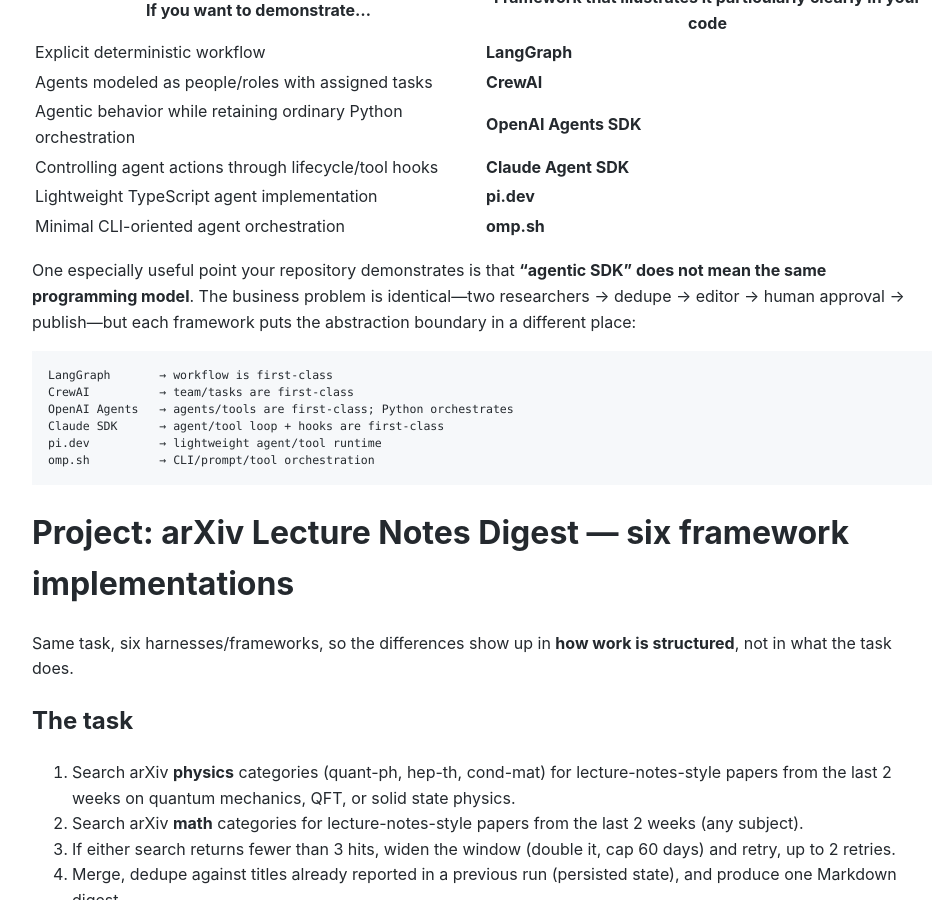
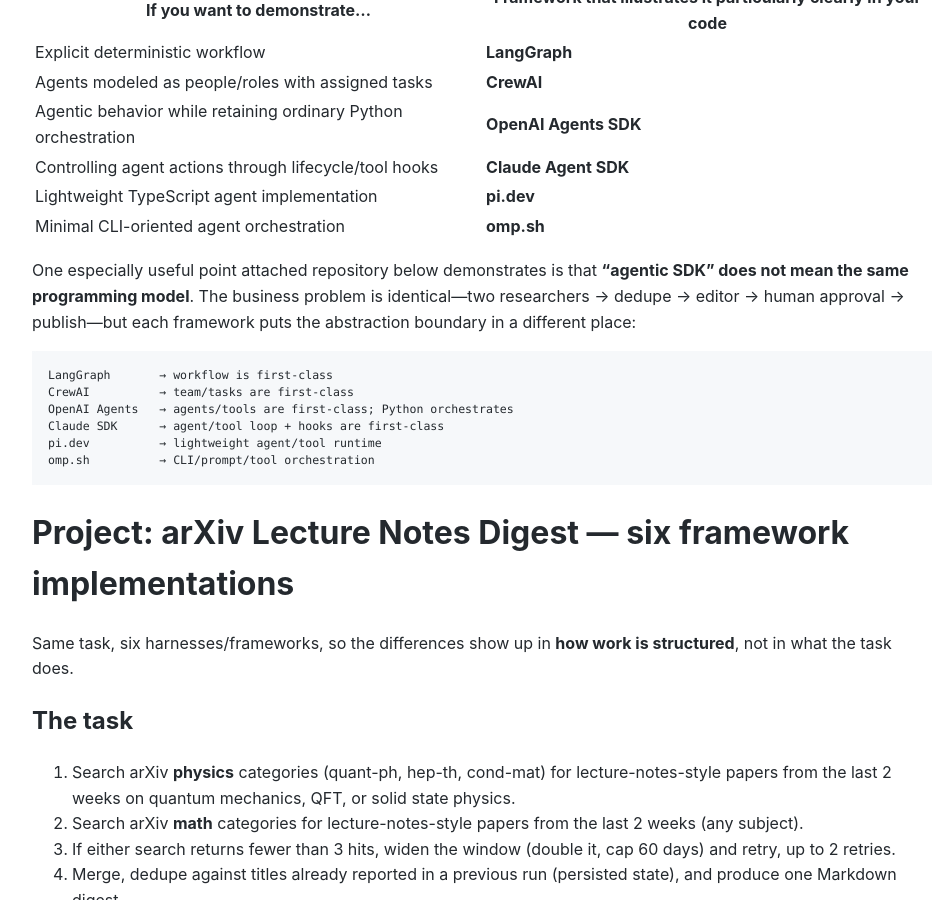
Before and after one commit to Michael-Lubinsky/michael-lubinsky.github.com, a Jekyll site: the page built from agent/agent.md, in a window 1280 px wide and 900 px high, scrolled down 2689 px. Shown: the whole window, without its empty margins (158-1107 px from the left). Built offline with Jekyll 4.4.1, drawn with Linux system fonts in a browser that asks for light colours; our own code applies the rules of GitHub Pages for plain Markdown files.

````diff
--- a/agent/agent.md
+++ b/agent/agent.md
@@ -104,7 +104,7 @@
 | Lightweight TypeScript agent implementation                    | **pi.dev**                                                      |
 | Minimal CLI-oriented agent orchestration                       | **omp.sh**                                                      |
 
-One especially useful point your repository demonstrates is that **“agentic SDK” does not mean the same programming model**. The business problem is identical—two researchers → dedupe → editor → human approval → publish—but each framework puts the abstraction boundary in a different place:
+One especially useful point attached repository below demonstrates is that **“agentic SDK” does not mean the same programming model**. The business problem is identical—two researchers → dedupe → editor → human approval → publish—but each framework puts the abstraction boundary in a different place:
 
 ```text
 LangGraph       → workflow is first-class
````
